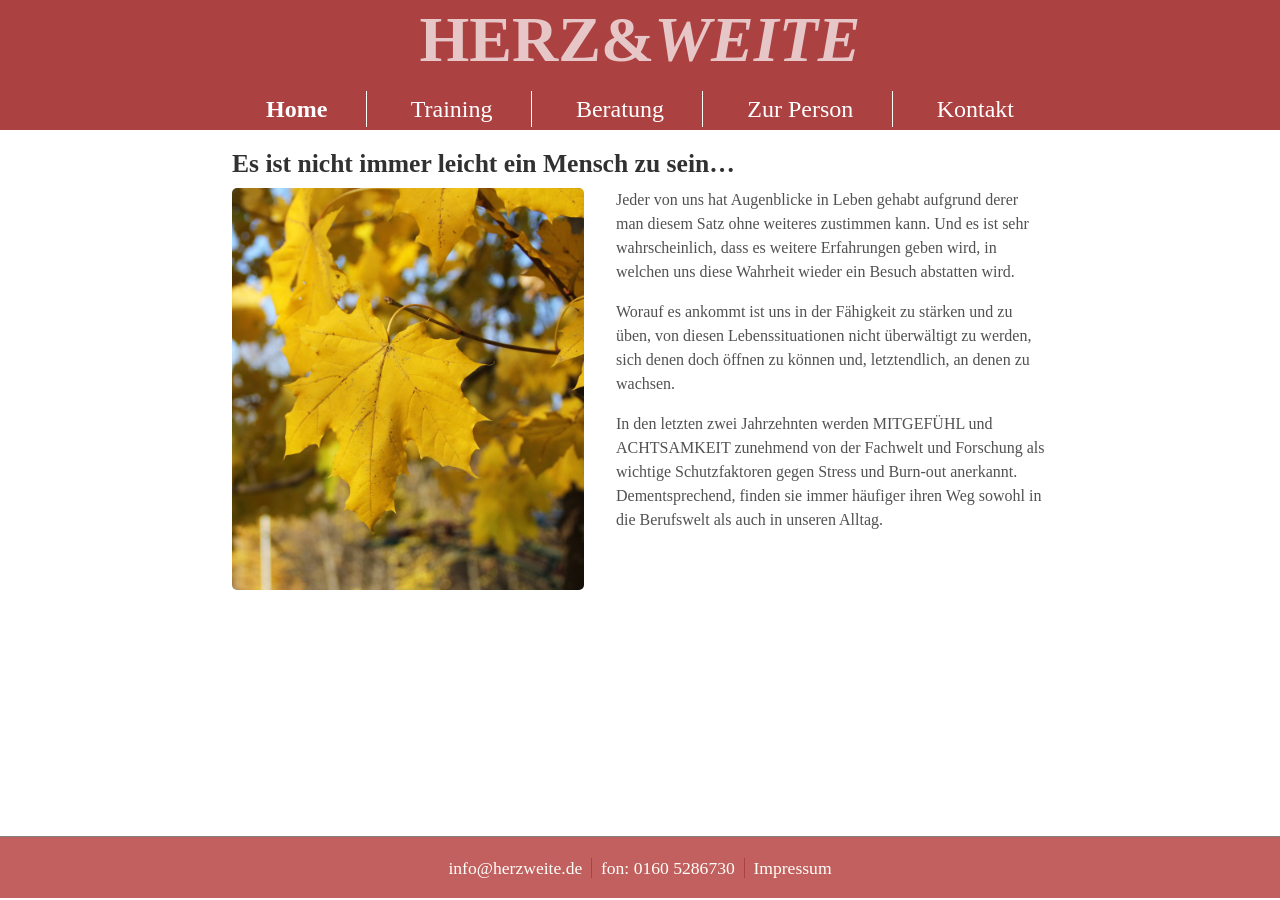
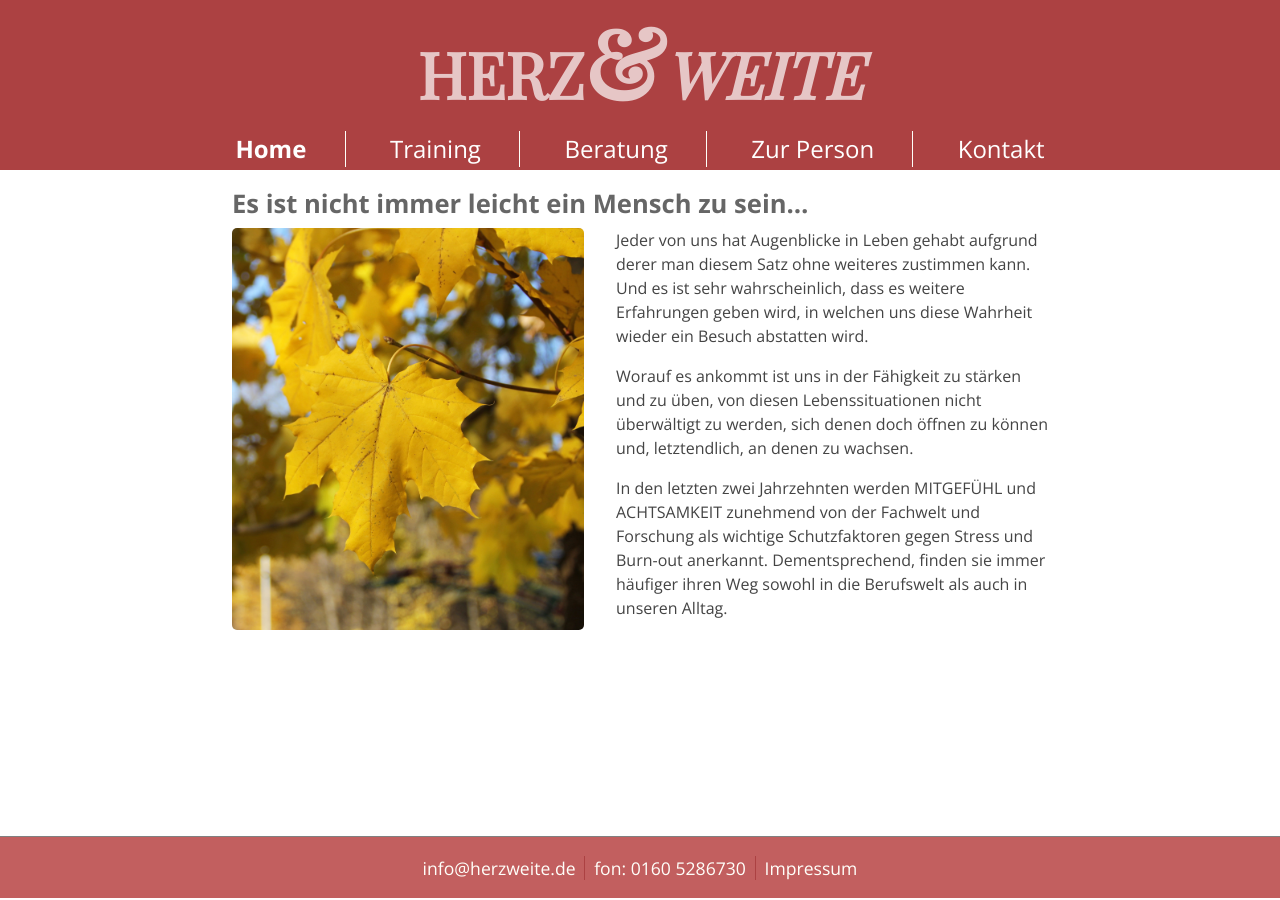
Before and after one commit to herzweite/herzweite.github.io, a Jekyll site: the page built from index.md, in a window 1280 px wide. Built offline with Jekyll 4.4.1, drawn with Linux system fonts in a browser that asks for light colours; some web fonts are replaced; Markdown is read by kramdown in place of the engine named in the settings; comment, search, counter and statistics services are not loaded.

Commit message:
changed fonts

```diff
--- a/_includes/head.html
+++ b/_includes/head.html
@@ -17,8 +17,8 @@
   <link rel="stylesheet" href="/public/css/poole.css">
   <link rel="stylesheet" href="/public/css/syntax.css">
   <link rel="stylesheet" href="/public/css/main.css">
-   <!-- <link rel="stylesheet" href="http://fonts.googleapis.com/css?family=PT+Sans:400,400italic,700|Abril+Fatface"> -->
   <link href='http://fonts.googleapis.com/css?family=Open+Sans:400,700' rel='stylesheet' type='text/css'>
+  <link href='http://fonts.googleapis.com/css?family=Playfair+Display:400,400italic' rel='stylesheet' type='text/css'>
 
   <!-- Icons -->
   <link rel="apple-touch-icon-precomposed" sizes="144x144" href="/public/apple-touch-icon-144-precomposed.png">
--- a/_includes/top-nav.html
+++ b/_includes/top-nav.html
@@ -1,7 +1,7 @@
 <div class="sidebar">
   <div class="container">
     <div class="sidebar-about">
-      <h1><a href="/">HERZ&<i>WEITE</i></a> </h1>
+      <h1>HERZ<span>&</span><i>WEITE</i></h1>
     </div>
   </div>
 
--- a/public/css/main.css
+++ b/public/css/main.css
@@ -1,13 +1,12 @@
 html,
 body {
   height: 100%;
-  font-family: "Abril Fatface", serif;
+  font-family: "Open Sans", Helvetica, Arial, sans-serif;
   font-size: 16px;
 }
 .logo {
   font-size: 5rem;
   font-weight: 600;
-  font-family: serif;
   color: #fffffa;
   position: absolute;
   left: 1rem;
@@ -21,6 +20,9 @@ body {
 .sidebar a {
   color: #fff;
 }
+.sidebar-about {
+  font-family: 'Playfair Display', Helvetica, Arial, sans-serif;
+}
 .sidebar-about h1 {
   text-align: center;
   color: #fff;
@@ -28,8 +30,10 @@ body {
   -ms-filter: "progid:DXImageTransform.Microsoft.Alpha(Opacity=70)";
   filter: alpha(opacity=70);
   margin-top: 0;
-  font-family: "Abril Fatface", serif;
   font-size: 2.5rem;
+}
+.sidebar-about h1 span {
+  font-size: 1.5em;
 }
 .sidebar-nav {
   font-size: 1.4rem;
--- a/public/css/poole.css
+++ b/public/css/poole.css
@@ -59,7 +59,7 @@ html {
 }
 
 body {
-  color: #515151;
+  color: #444;
   background-color: #fff;
   -webkit-text-size-adjust: 100%;
       -ms-text-size-adjust: 100%;
@@ -81,7 +81,7 @@ h1, h2, h3, h4, h5, h6 {
   margin-bottom: .5rem;
   font-weight: bold;
   line-height: 1.25;
-  color: #313131;
+  color: #666;
   text-rendering: optimizeLegibility;
 }
 h1 {
```
Also changed, not shown: public/css/main.styl (+4 -5 lines).
